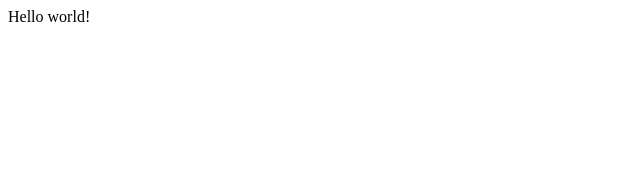
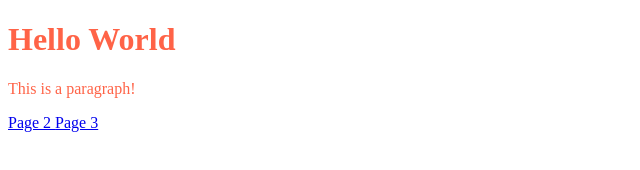
Before and after one commit to sandond77/gatsby_tutorial, a Gatsby site: page / in a window 1280 px wide. Shown: the whole page, without its empty margins (0-640 px from the left). Built offline with nearby package versions, Linux system fonts and the light colour scheme; Gatsby itself is replaced by a stand-in of ours.

Commit message:
Finished pages tutorial

```diff
--- /dev/null
+++ b/src/pages/dir1/page-3.js
@@ -0,0 +1,8 @@
+import React from "react"
+import Link from "gatsby-link"
+
+export default () =>
+	<div style={{color:'tomato'}} >
+		<h1> Page 3</h1>
+		<Link to="/"> Go Home </Link>
+	</div>
--- a/src/pages/index.js
+++ b/src/pages/index.js
@@ -1,3 +1,10 @@
 import React from "react"
+import Link from "gatsby-link"
 
-export default () => <div>Hello world!</div>
+export default () =>
+	<div style={{color:'tomato'}} >
+		<h1> Hello World </h1>
+		<p> This is a paragraph! </p>
+		<Link to="/page-2/">Page 2 </Link>
+		<Link to="/dir1/page-3/">Page 3 </Link>
+	</div>
```
Also changed, not shown: src/pages/page-2.js (added, +8 -0 lines).
